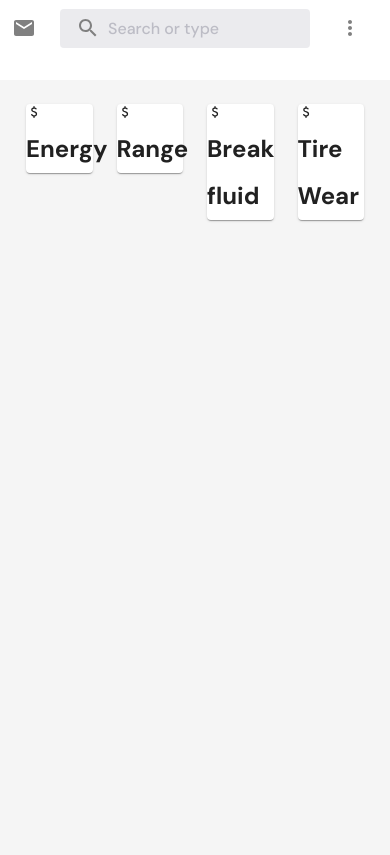
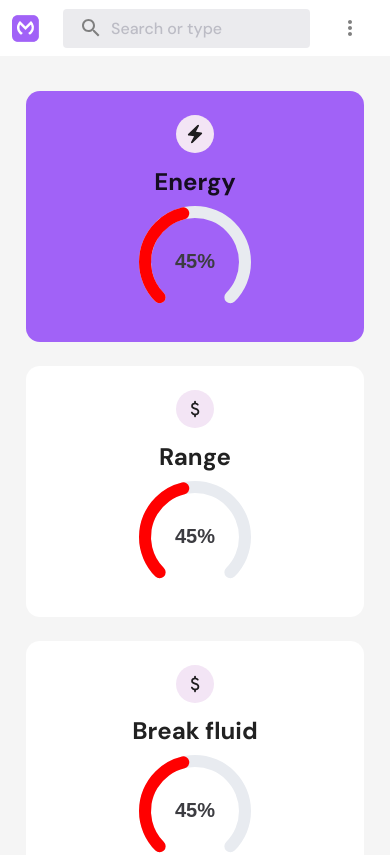
Before and after one commit to bobyfadli/Dashboard, a React (Vite) app: page / in a window 390 px wide. Shown: the top 855 px of the page. Built offline with nearby package versions, Linux system fonts and the light colour scheme.

Commit message:
Responsive login, signup page

```diff
--- a/package.json
+++ b/package.json
@@ -14,6 +14,7 @@
     "@emotion/styled": "^11.11.5",
     "@mui/icons-material": "^5.15.15",
     "@mui/material": "^5.15.14",
+    "echarts-for-react": "^3.0.2",
     "react": "^18.2.0",
     "react-dom": "^18.2.0",
     "react-hook-form": "^7.51.3",
--- a/src/components/ResponsiveDrawer.tsx
+++ b/src/components/ResponsiveDrawer.tsx
@@ -18,6 +18,7 @@ import { AppBar, Badge, IconButton, InputBase, Menu, MenuItem, Typography } from
 import { styled, alpha } from '@mui/material/styles';
 import { grey } from 'theme/colors';
 import IconifyIcon from './base/IconifyIcon';
+import logo from '../assets/logo.png';
 
 const drawerWidth = 240;
 
@@ -248,7 +249,7 @@ export default function ResponsiveDrawer() {
         <p>Messages</p>
       </MenuItem>
       <MenuItem>
-        <IconButton size="large" aria-label="show 17 new notifications" color="inherit">
+        <IconButton size="large" aria-label="new notifications" color="inherit">
           <Badge badgeContent=" " color="error" variant="dot">
             <NotificationsIcon />
           </Badge>
@@ -295,7 +296,7 @@ export default function ResponsiveDrawer() {
             onClick={handleDrawerToggle}
             sx={{ mr: 2, display: { sm: 'none' } }}
           >
-            <MailIcon></MailIcon>
+            <img src={logo} alt="Logo" />
           </IconButton>
 
           <Search>
@@ -375,7 +376,7 @@ export default function ResponsiveDrawer() {
         >
           <Toolbar>
             <ListItem>
-              <svg
+              {/* <svg
                 width="27"
                 height="27"
                 viewBox="0 0 27 27"
@@ -387,7 +388,8 @@ export default function ResponsiveDrawer() {
                   d="M9.1273 19.7072L10.8492 17.9853C6.48698 15.345 7.21403 11.3367 8.12284 9.66258L13.5039 14.9002L18.885 9.66258C20.9513 14.1396 17.8805 17.0287 16.0868 17.9136L17.9523 19.7072C24.6248 14.6849 21.3961 7.94063 18.885 6.0752L13.5039 11.4563L7.97934 6.0752C2.09602 11.815 6.25741 18.2723 9.1273 19.7072Z"
                   fill="white"
                 />
-              </svg>
+              </svg> */}
+              <img src={logo} alt="Logo" />
               <Typography variant="h2" ml="0.75rem">
                 Motiv.
               </Typography>
--- a/src/components/sections/dashboard/Factors.tsx
+++ b/src/components/sections/dashboard/Factors.tsx
@@ -1,16 +1,97 @@
 import { Grid, Box, Paper, Typography } from '@mui/material';
+import { purple } from '@mui/material/colors';
 import IconifyIcon from 'components/base/IconifyIcon';
 import { factors } from 'data/dashboard/factors';
+import ReactECharts from 'echarts-for-react';
 
 const Factors = () => {
+  const option = {
+    series: [
+      {
+        type: 'gauge',
+
+        radius: '100%',
+
+        progress: {
+          roundCap: true,
+          show: true,
+          width: 12,
+        },
+
+        axisLine: {
+          roundCap: true,
+          lineStyle: {
+            width: 12,
+          },
+        },
+
+        itemStyle: {
+          color: 'red',
+        },
+
+        pointer: {
+          show: false,
+        },
+
+        axisTick: {
+          show: false,
+        },
+
+        splitLine: {
+          show: false,
+        },
+
+        axisLabel: {
+          show: false,
+        },
+
+        anchor: {
+          show: false,
+        },
+
+        detail: {
+          fontSize: 20,
+          offsetCenter: [0, 0],
+          formatter: '{value}%',
+        },
+        data: [
+          {
+            value: 45,
+          },
+        ],
+      },
+    ],
+  };
+
   return (
-    <Box sx={{ flexGrow: 1 }} mt="6.5rem">
+    <Box sx={{ flexGrow: 1 }}>
       <Grid container spacing={3}>
         {factors.map((factor) => (
-          <Grid item xs={3} key={factor?.id}>
-            <Paper>
-              <IconifyIcon icon={factor.icon} />
+          <Grid item xs={12} sm={6} md={3} key={factor?.id}>
+            <Paper
+              sx={(theme) => ({
+                textAlign: 'center',
+                paddingY: 3,
+                borderRadius: '0.875rem',
+                bgcolor: `${factor.id === 1 && theme.palette.secondary.main}`,
+              })}
+              elevation={0}
+            >
+              <Box>
+                <IconifyIcon
+                  icon={factor.icon}
+                  sx={{
+                    width: '2.375rem',
+                    height: '2.375rem',
+                    borderRadius: '50%',
+                    bgcolor: purple[50],
+                    padding: 1,
+                  }}
+                />
+              </Box>
               <Typography variant="h2">{factor?.title}</Typography>
+              <ReactECharts option={option} style={{ height: 112 }} />
+              {/* <Typography variant="h2">{factor?.value}%</Typography> */}
             </Paper>
           </Grid>
         ))}
--- a/src/data/dashboard/factors.ts
+++ b/src/data/dashboard/factors.ts
@@ -2,32 +2,32 @@ interface Factor {
   id: number;
   icon: string;
   title: string;
-  percentage: string;
+  value: string;
 }
 
 export const factors: Factor[] = [
   {
     id: 1,
-    icon: 'material-symbols:attach-money-rounded',
+    icon: 'material-symbols:electric-bolt-rounded',
     title: 'Energy',
-    percentage: '45',
+    value: '45',
   },
   {
     id: 2,
     icon: 'material-symbols:attach-money-rounded',
     title: 'Range',
-    percentage: '157k',
+    value: '157k',
   },
   {
     id: 3,
     icon: 'material-symbols:attach-money-rounded',
     title: 'Break fluid',
-    percentage: '9',
+    value: '9',
   },
   {
     id: 4,
     icon: 'material-symbols:attach-money-rounded',
     title: 'Tire Wear',
-    percentage: '25',
+    value: '25',
   },
 ];
--- a/src/layouts/auth-layout/index.tsx
+++ b/src/layouts/auth-layout/index.tsx
@@ -3,7 +3,15 @@ import { Outlet } from 'react-router-dom';
 
 const AuthLayout = () => {
   return (
-    <Box sx={{ display: 'flex', justifyContent: 'center', alignItems: 'center', height: '100vh' }}>
+    <Box
+      sx={{
+        display: 'flex',
+        justifyContent: 'center',
+        alignItems: 'center',
+        marginY: 8,
+        padding: 2,
+      }}
+    >
       <Outlet />
     </Box>
   );
--- a/src/pages/authentication/Signup.tsx
+++ b/src/pages/authentication/Signup.tsx
@@ -7,6 +7,7 @@ import {
   FormGroup,
   FormLabel,
   Grid,
+  Link,
   Paper,
   Stack,
   TextField,
@@ -16,6 +17,7 @@ import { grey } from 'theme/colors';
 import IconifyIcon from 'components/base/IconifyIcon';
 import PasswordTextField from 'components/common/PasswordTextField';
 import { SubmitHandler, useForm } from 'react-hook-form';
+import paths from 'routes/paths';
 
 const label = { inputProps: { 'aria-label': 'Checkbox demo' } };
 interface LoginFormValues {
@@ -35,29 +37,32 @@ const Signup = () => {
   const onSubmit: SubmitHandler<LoginFormValues> = (data) => console.log(data);
 
   return (
-    <Box sx={{ width: '31.625rem', height: '40.625rem' }}>
+    <Box sx={{ width: '31.625rem' }}>
       <Typography variant="h1">Get's started.</Typography>
       <Box display="flex" mb={'3.375rem'}>
         <Typography variant="h4" color="gray">
           Don’t have an account?
         </Typography>
-        <Typography variant="button" color="secondary">
-          &nbsp;Sign in
-        </Typography>
+        <Link href={paths.login} underline="none">
+          <Typography variant="button" color="secondary">
+            &nbsp;Sign in
+          </Typography>
+        </Link>
       </Box>
 
       <Stack direction={{ xs: 'column', sm: 'row' }} alignItems={{ xs: 'center' }} spacing={2}>
         <Button
           variant="outlined"
-          sx={{
-            width: '15.375rem',
+          sx={(theme) => ({
+            width: { xs: '100%', sm: '15.375rem' },
             height: '3.75rem',
             borderRadius: 2,
             fontWeight: 500,
             fontSize: '1rem',
             lineHeight: '1.302rem',
-            color: grey[800],
-          }}
+            color: theme.palette.grey[800],
+            borderColor: theme.palette.grey[100],
+          })}
           startIcon={<IconifyIcon icon="flat-color-icons:google" />}
         >
           Sign in with Google
@@ -65,7 +70,7 @@ const Signup = () => {
         <Button
           variant="contained"
           sx={{
-            width: '15.375rem',
+            width: { xs: '100%', sm: '15.375rem' },
             height: '3.75rem',
             borderRadius: 2,
             fontWeight: 500,
@@ -93,10 +98,9 @@ const Signup = () => {
         noValidate
         onSubmit={handleSubmit(onSubmit)}
         sx={{
-          bgcolor: 'white',
+          // bgcolor: 'white',
           borderRadius: '0.625rem',
-          paddingLeft: '1.25rem',
-          paddingRight: '2.5rem',
+          paddingX: '1.25rem',
           marginTop: 3,
         }}
       >
@@ -195,7 +199,7 @@ const Signup = () => {
           borderRadius: '0.5rem',
         }}
       >
-        Sign in
+        Sign up
       </Button>
     </Box>
   );
--- a/src/pages/dashboards/Dashboard.tsx
+++ b/src/pages/dashboards/Dashboard.tsx
@@ -3,7 +3,7 @@ import Factors from 'components/sections/dashboard/Factors';
 
 const Dashboard = () => {
   return (
-    <Box>
+    <Box sx={{ pt: '5.7rem' }}>
       <Factors></Factors>
     </Box>
   );
--- a/src/routes/router.tsx
+++ b/src/routes/router.tsx
@@ -10,11 +10,11 @@ import Dashboard from 'pages/dashboards/Dashboard';
 
 const router = createBrowserRouter([
   {
-    path: '/',
+    path: rootPaths.root,
     element: <MainLayout></MainLayout>,
     children: [
       {
-        path: '/',
+        path: rootPaths.root,
         element: <Dashboard></Dashboard>,
       },
     ],
```
Also changed, not shown: src/pages/authentication/Login.tsx (+44 -15 lines), src/assets/logo.png (added), 1 other file (tests, documents, lock files or other folders).
